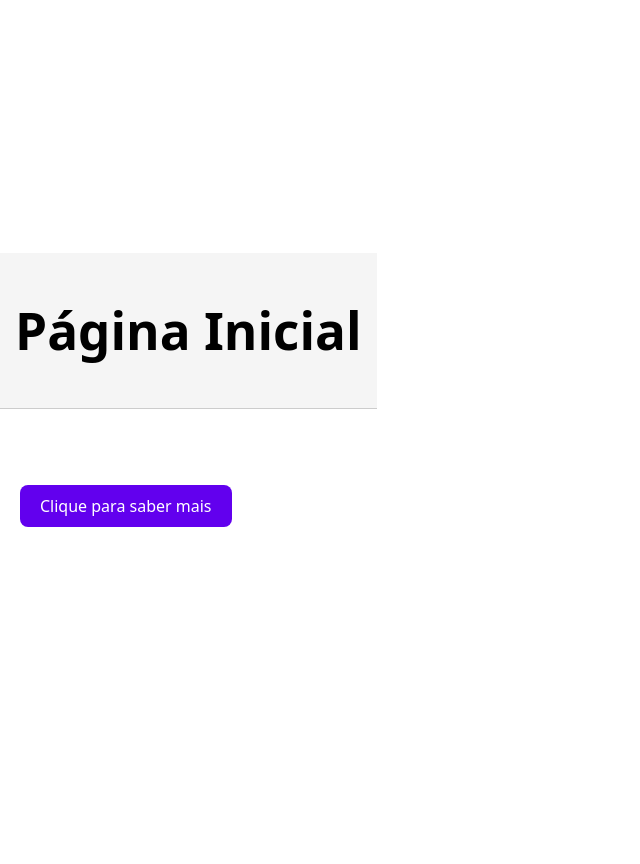
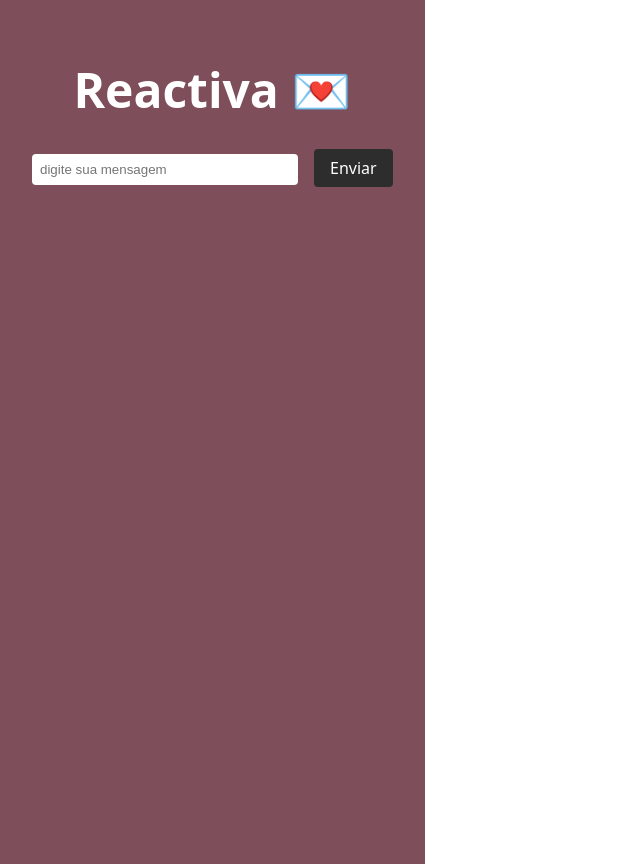
Before and after one commit to guishizuru/reactiva, a React (Vite) app in the folder reactiva-front/: page / in a window 1280 px wide. Shown: the whole page, without its empty margins (0-640 px from the left). Before the commit the page ends 800 px from the top, so only its background shows below. Built offline with nearby package versions, Linux system fonts and the light colour scheme.

Commit message:
Feature/Criação da home page.

```diff
--- a/reactiva-front/src/pages/Home.jsx
+++ b/reactiva-front/src/pages/Home.jsx
@@ -1,19 +1,45 @@
-import React from 'react';
-import Header from '../components/Header';
-import Button from '../components/Button';
+import React, {useState} from 'react';
+import MensagemCard from '../components/MensagemCard';
+
+
 
 export default function Home() {
-    function handleButtonClick() {
-        alert('Bem-vindo à HomePage!');
-    }
+    const [mensagem, setMensagem] = useState('');
+    const [resposta, setResposta] = useState('');
 
-    return (
-        <div style={{color:'black'}}>
-            <Header title="Página Inicial" />
-            <div style={{ padding: '20px' ,color:"white"}}>
-                <p>Bem-vindo ao meu projeto React!</p>
-                <Button label="Clique para saber mais" onClick={handleButtonClick} />
-            </div>
+    const handleSubmit = async e => {
+        e.preventDefault();
+
+        const data = { resposta: 'Essa é a resposta simulada para: ' + mensagem };
+        setResposta(data.resposta);
+    };
+
+
+    return(
+        <div style = {{padding:'2rem ', backgroundColor: '#7e4e5a', minHeight: '100vh',color: 'white', textAlign:'center'}}>
+            <h1 style={{fontSize: '3rem'}}>Reactiva 💌</h1>
+
+            <form onSubmit = {handleSubmit} style = {{marginBottom: '2rem' }}>
+                <input
+                    type = 'text'
+                    placeholder = 'digite sua mensagem'
+                    value={mensagem}
+                    onChange={(e) => setMensagem(e.target.value)}
+                    style={{
+                        padding: '0.5rem',
+                        borderRadius: '4px',
+                        border: 'none',
+                        width: '250px',
+                        marginRight: '1rem',
+                    }}
+                />
+                <button type = 'submit' style = {{padding: '0.5rem 1rem', backgroundColor: '#2d2d2d', color: 'white', border: 'none', borderRadius: '4px' }}>
+                    Enviar
+
+                </button>
+            </form>
+
+            {resposta && <MensagemCard texto = {resposta} />}
         </div>
     );
 }
```
